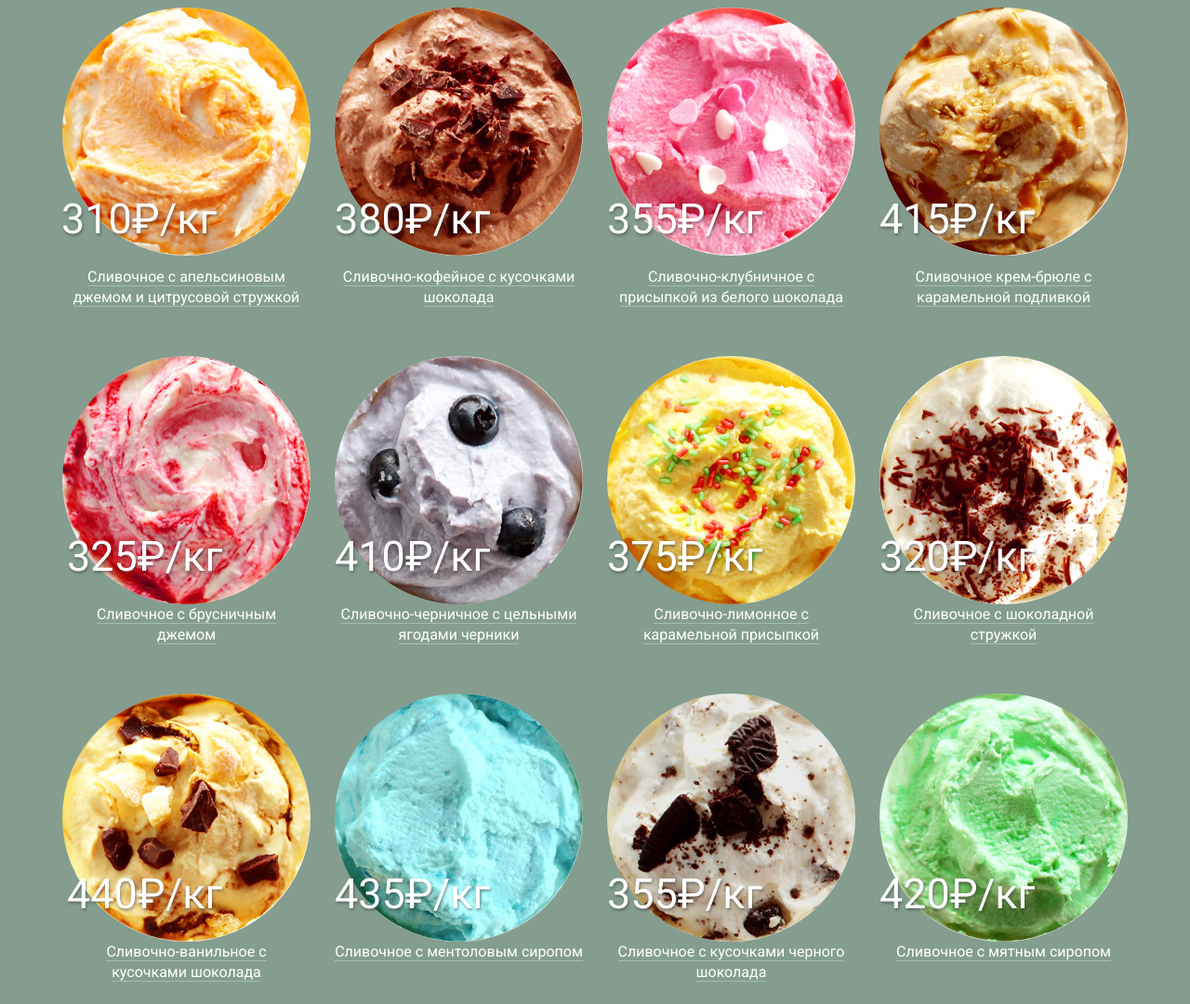
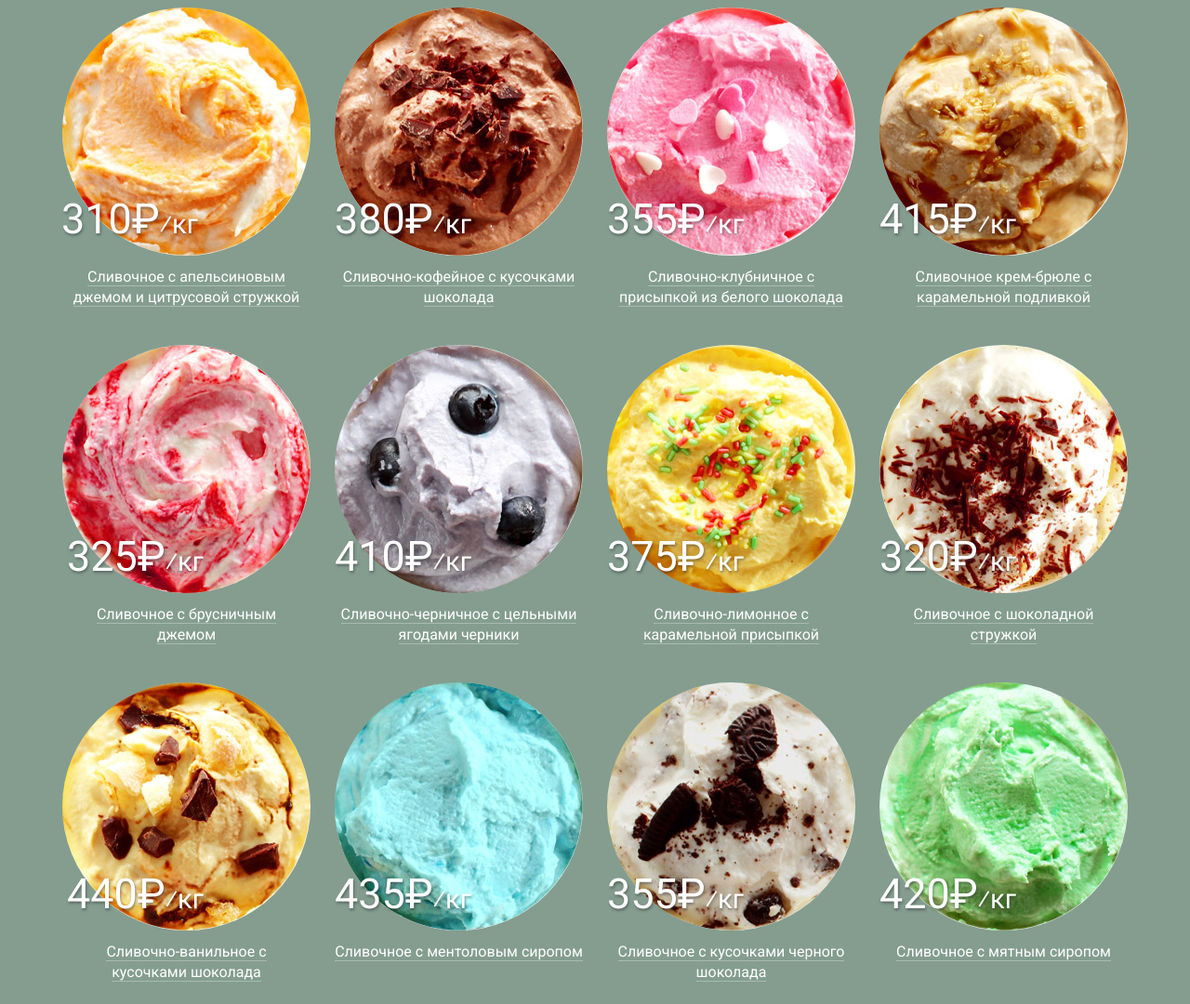
Before and after one commit to IgorYarutkin/145716-gllacy-1, a plain HTML site: page catalog.html in a window 1280 px wide. Shown: the part 351-1431 px from the top of the page at 93% size. Drawn offline with Linux system fonts and the light colour scheme.

Commit message:
Переделал оформление в карточке товаров и ссылку в блоге

```diff
--- a/catalog.html
+++ b/catalog.html
@@ -180,9 +180,7 @@
           <div class="link-wrapper">
             <a href="#">Сливочное с&nbsp;апельсиновым джемом и&nbsp;цитрусовой стружкой</a>
           </div>
-          <div class="price">
-            310&#8381;/кг
-          </div>
+          <div class="price">310&#8381;<small>&frasl;кг</small></div>
           <div class="quick-show">
             <a class="red-btn show-btn" href="#">Быстрый просмотр</a>
           </div>
@@ -192,9 +190,7 @@
           <div class="link-wrapper">
             <a href="#">Сливочно-кофейное с&nbsp;кусочками шоколада</a>
           </div>
-          <div class="price">
-            380&#8381;/кг
-          </div>
+          <div class="price">380&#8381;<small>&frasl;кг</small></div>
           <div class="quick-show">
             <a class="red-btn show-btn" href="#">Быстрый просмотр</a>
           </div>
@@ -204,9 +200,7 @@
         <div class="link-wrapper">
           <a href="#">Сливочно-клубничное с присыпкой из&nbsp;белого шоколада</a>
         </div>
-          <div class="price">
-            355&#8381;/кг
-          </div>
+          <div class="price">355&#8381<small>&frasl;кг</small></div>
           <div class="quick-show">
             <a class="red-btn show-btn" href="#">Быстрый просмотр</a>
           </div>
@@ -216,105 +210,87 @@
         <div class="link-wrapper">
           <a href="#">Сливочное крем-брюле с карамельной подливкой</a>
         </div>
-          <div class="price">
-            415&#8381;/кг
-          </div>
+          <div class="price">415&#8381;<small>&frasl;кг</small></div>
           <div class="quick-show">
             <a class="red-btn show-btn" href="#">Быстрый просмотр</a>
           </div>
         </div>
         <div class="item">
+          <img src="img/item05.jpg" width="267" height="267" alt="Сливочное с брусничным джемом">
         <div class="link-wrapper">
-          <img src="img/item05.jpg" width="267" height="267" alt="Сливочное с брусничным джемом">
           <a href="#">Сливочное с&nbsp;брусничным <br>джемом</a>
         </div>
-          <div class="price">
-            325&#8381;/кг
-          </div>
+          <div class="price">325&#8381;<small>&frasl;кг</small></div>
           <div class="quick-show">
             <a class="red-btn show-btn" href="#">Быстрый просмотр</a>
           </div>
         </div>
         <div class="item">
+          <img src="img/item06.jpg" width="267" height="267" alt="Сливочно-черничное">
         <div class="link-wrapper">
-          <img src="img/item06.jpg" width="267" height="267" alt="Сливочно-черничное">
           <a href="#">Сливочно-черничное с&nbsp;цельными ягодами черники</a>
         </div>
-          <div class="price">
-            410&#8381;/кг
-          </div>
+          <div class="price">410&#8381;<small>&frasl;кг</small></div>
           <div class="quick-show">
             <a class="red-btn show-btn" href="#">Быстрый просмотр</a>
           </div>
         </div>
         <div class="item">
+          <img src="img/item07.jpg" width="267" height="267" alt="Сливочно-лимонное">
         <div class="link-wrapper">
-          <img src="img/item07.jpg" width="267" height="267" alt="Сливочно-лимонное">
           <a href="#">Сливочно-лимонное с карамельной присыпкой</a>
         </div>
-          <div class="price">
-            375&#8381;/кг
-          </div>
+          <div class="price">375&#8381;<small>&frasl;кг</small></div>
           <div class="quick-show">
             <a class="red-btn show-btn" href="#">Быстрый просмотр</a>
           </div>
         </div>
         <div class="item">
+          <img src="img/item08.jpg" width="267" height="267" alt="Сливочное с шоколадной стружкой">
         <div class="link-wrapper">
-          <img src="img/item08.jpg" width="267" height="267" alt="Сливочное с шоколадной стружкой">
           <a href="#">Сливочное с&nbsp;шоколадной стружкой</a>
         </div>
-          <div class="price">
-            320&#8381;/кг
-          </div>
+          <div class="price">320&#8381;<small>&frasl;кг</small></div>
           <div class="quick-show">
             <a class="red-btn show-btn" href="#">Быстрый просмотр</a>
           </div>
         </div>
         <div class="item">
+          <img src="img/item09.jpg" width="267" height="267" alt="Сливочно-ванильное">
         <div class="link-wrapper">
-          <img src="img/item09.jpg" width="267" height="267" alt="Сливочно-ванильное">
           <a href="#">Сливочно-ванильное с<br>кусочками шоколада</a>
         </div>
-          <div class="price">
-            440&#8381;/кг
-          </div>
+          <div class="price">440&#8381;<small>&frasl;кг</small></div>
           <div class="quick-show">
             <a class="red-btn show-btn" href="#">Быстрый просмотр</a>
           </div>
         </div>
         <div class="item">
+          <img src="img/item10.jpg" width="267" height="267" alt="Сливочно-ментоловое">
         <div class="link-wrapper">
-          <img src="img/item10.jpg" width="267" height="267" alt="Сливочно-ментоловое">
           <a href="#">Сливочное с&nbsp;ментоловым сиропом</a>
         </div>
-          <div class="price">
-            435&#8381;/кг
-          </div>
+          <div class="price">435&#8381;<small>&frasl;кг</small></div>
           <div class="quick-show">
             <a class="red-btn show-btn" href="#">Быстрый просмотр</a>
           </div>
         </div>
         <div class="item">
+          <img src="img/item11.jpg" width="267" height="267" alt="Сливочное с черным шоколадом">
         <div class="link-wrapper">
-          <img src="img/item11.jpg" width="267" height="267" alt="Сливочное с черным шоколадом">
           <a href="#">Сливочное с&nbsp;кусочками черного шоколада</a>
         </div>
-          <div class="price">
-            355&#8381;/кг
-          </div>
+          <div class="price">355&#8381;<small>&frasl;кг</small></div>
           <div class="quick-show">
             <a class="red-btn show-btn" href="#">Быстрый просмотр</a>
           </div>
         </div>
         <div class="item">
+          <img src="img/item12.jpg" width="267" height="267" alt="Сливочно-мятное">
         <div class="link-wrapper">
-          <img src="img/item12.jpg" width="267" height="267" alt="Сливочно-мятное">
           <a href="#">Сливочное с&nbsp;мятным сиропом</a>
         </div>
-          <div class="price">
-            420&#8381;/кг
-          </div>
+          <div class="price">420&#8381;<small>&frasl;кг</small></div>
           <div class="quick-show">
             <a class="red-btn show-btn" href="#">Быстрый просмотр</a>
           </div>
--- a/css/style.css
+++ b/css/style.css
@@ -655,15 +655,21 @@ body img {
   font-size: 16px;
   color: #5a5a5a;
 }
-.blog p {
-  margin: 0;
-  margin-bottom: 64px;
+.blog .link-wrapper {
+  margin: 0;
+  margin-bottom: 63px;
   padding: 0;
   width: 300px;
+}
+.blog a {
   line-height: 29px;
   font-size: 24px;
   color: #353535;
   text-decoration: underline;
+  border-bottom: none;
+}
+.blog a:hover {
+  border-bottom: none;
 }
 .mailing-list {
   float: right;
```
Also changed, not shown: index.html (+5 -7 lines), css/normalize.css.
